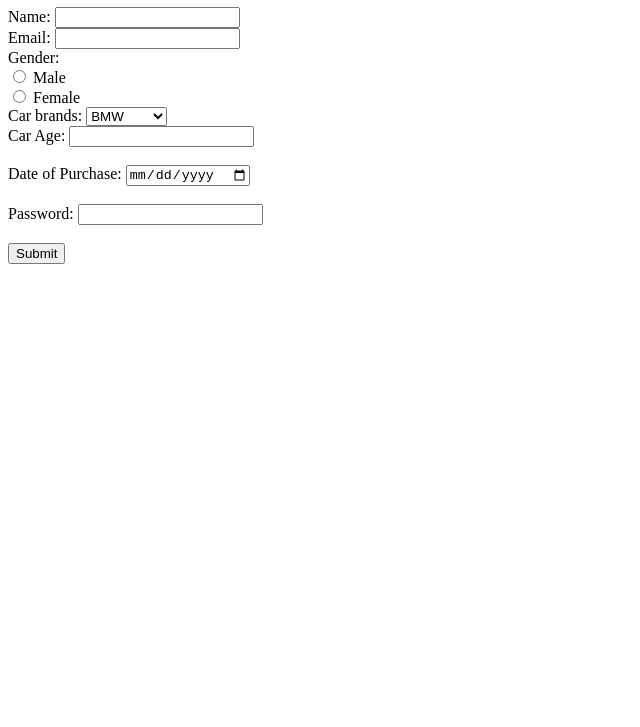
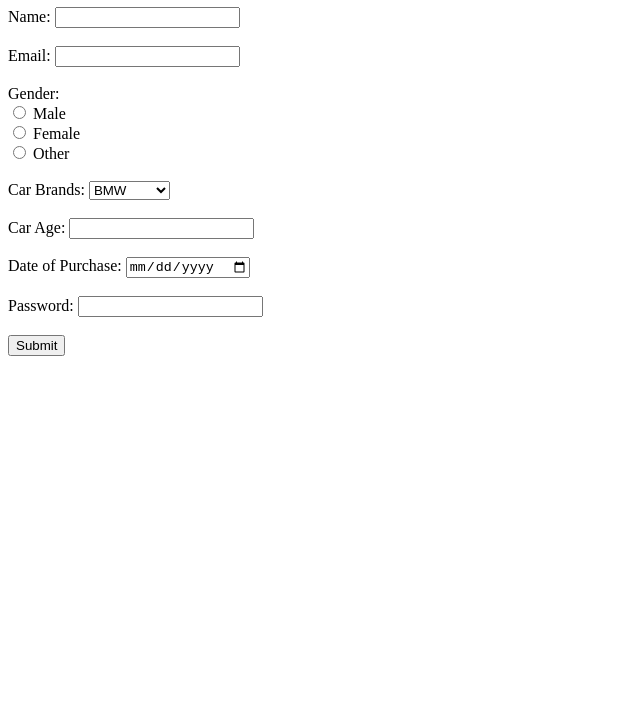
Before and after one commit to acciojob/car-insurance-form-Manjunathkurle, a website: page main.html in a window 1280 px wide. Shown: the part 73-800 px from the top of the page, without its empty margins (0-640 px from the left). Drawn offline with Linux system fonts and the light colour scheme.

Commit message:
created a submission

```diff
--- a/main.html
+++ b/main.html
@@ -7,24 +7,30 @@
 </head>
 
 <body>
-	<h1>Car Insurance Registration Form</h1>
-	<form method="post">
-		<lable for="name">Name:</lable>
-		<input type="text" id="name" name="name" required><br>
-		<lable for="email">Email:</lable>
-		<input type="email" id="email" name="email" required><br>
-		<lable >Gender:</lable><br>
-		<input type="radio" id="male" name="gender" value="male" required>
-		<lable for="male">Male</lable><br>
-		<input type="radio" id="female" name="gender" value="female" required>
-		<lable for="female">Female</lable><br>
-		<lable for="cars">Car brands:</lable>
-		<select id="cars" name="cars">
-			<option>BMW</option>
-			<option>Audi</option>
-			<option>Mercedes</option>
-		</select><br>
-		 <label for="carage">Car Age:</label>
+	 <h1>Car Insurance Registration</h1>
+    <form action="submit_registration.php" method="post">
+        <label for="name">Name:</label>
+        <input type="text" id="name" name="name" required><br><br>
+
+        <label for="email">Email:</label>
+        <input type="email" id="email" name="email" required><br><br>
+
+        <label for="gender">Gender:</label><br>
+        <input type="radio" id="male" name="gender" value="male" required>
+        <label for="male">Male</label><br>
+        <input type="radio" id="female" name="gender" value="female" required>
+        <label for="female">Female</label><br>
+        <input type="radio" id="other" name="gender" value="other" required>
+        <label for="other">Other</label><br><br>
+
+        <label for="cars">Car Brands:</label>
+        <select id="cars" name="cars">
+            <option value="BMW">BMW</option>
+            <option value="Audi">Audi</option>
+            <option value="Mercedez">Mercedes</option>
+        </select><br><br>
+
+        <label for="carage">Car Age:</label>
         <input type="number" id="carage" name="carage" required><br><br>
 
         <label for="dop">Date of Purchase:</label>
@@ -34,8 +40,7 @@
         <input type="password" id="password" name="password" required><br><br>
 
         <input type="submit" value="Submit">
-
-	</form>
+    </form>
 	<!-- the entire body must be written by student -->
     <script type="text/javascript" src="./script.js">
 </script>
```
